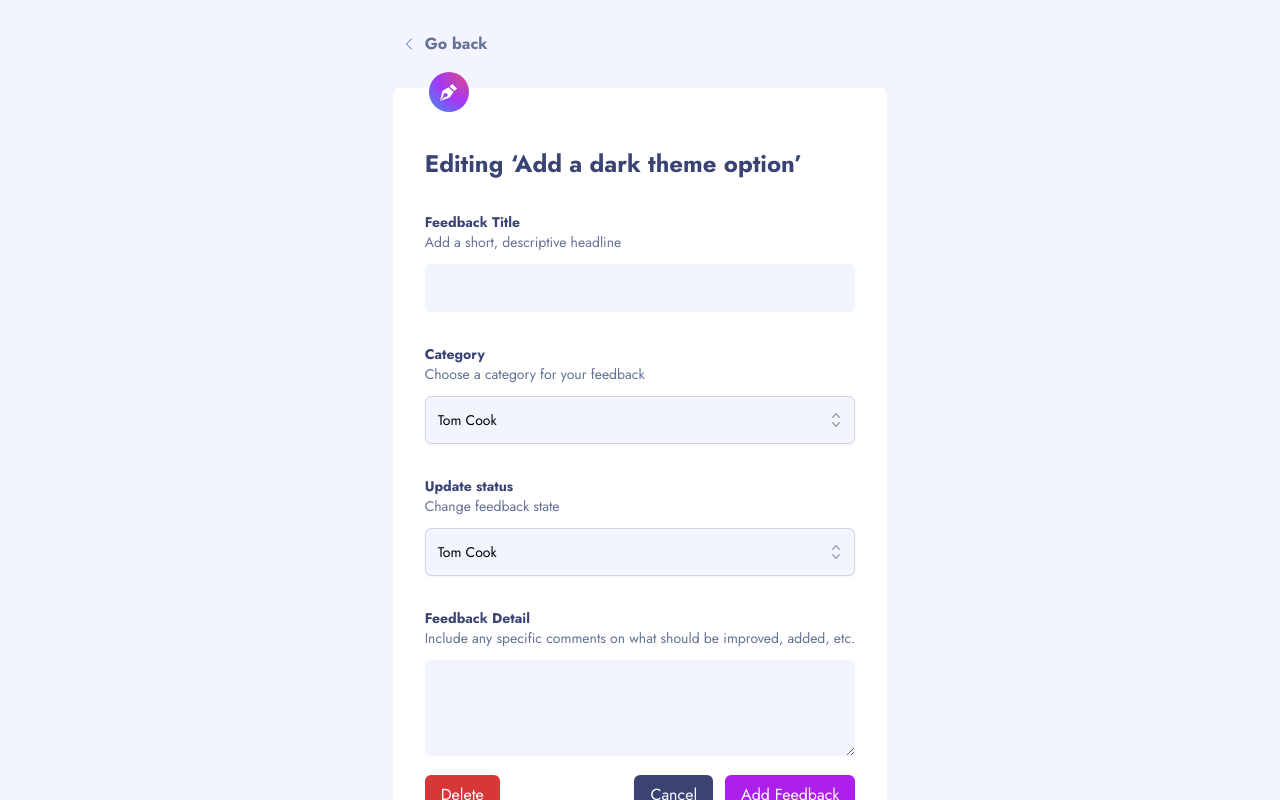
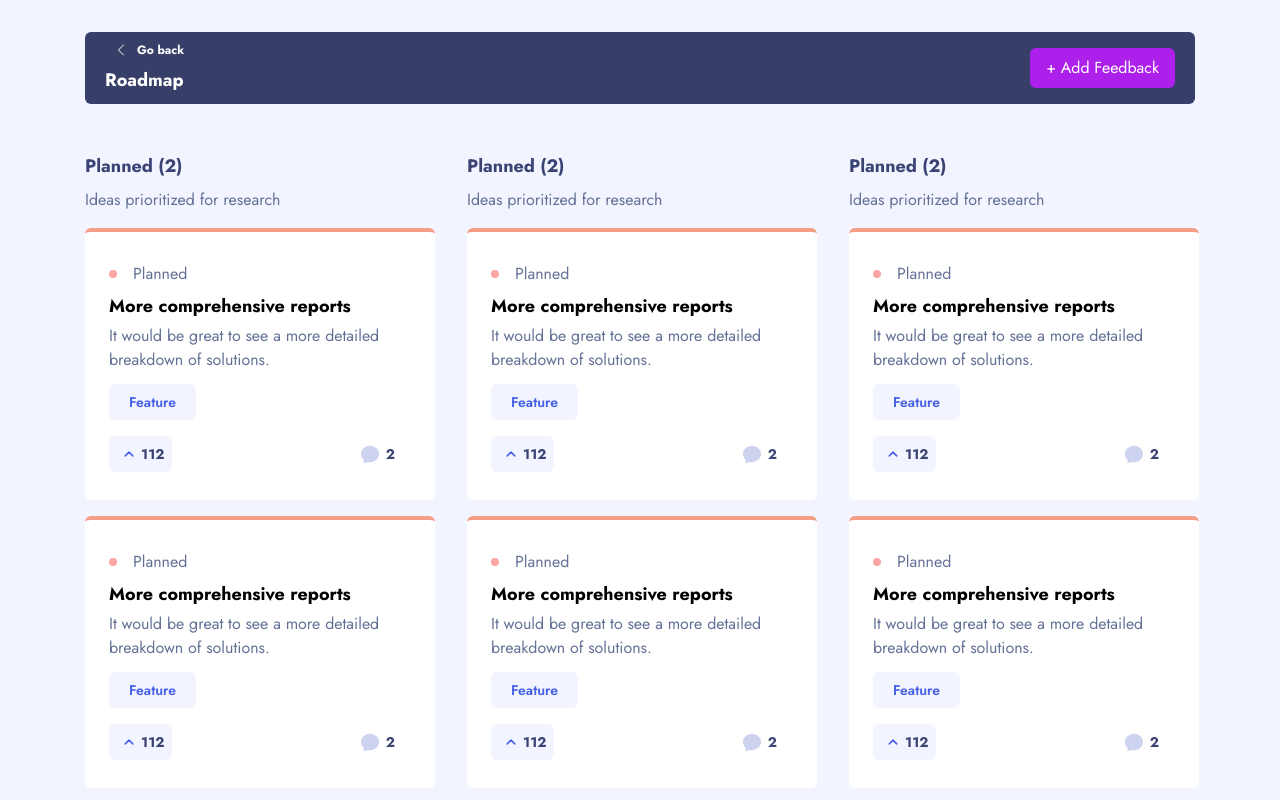
Before and after one commit to Maestro2496/feedback-app, a Next.js app: page / in a window 1280 px wide. Shown: the top 800 px of the page. Built offline with nearby package versions, Linux system fonts and the light colour scheme.

Commit message:
DESKTOP_ROADMAP

```diff
--- /dev/null
+++ b/components/roadmap/index.tsx
@@ -0,0 +1,111 @@
+function Header() {
+  return (
+    <div className="bg-[#373F68] h-[4.5rem] rounded-md flex items-center justify-between space-x-7 px-5">
+      <div className="flex flex-col items-start justify-center space-y-2">
+        <div className="flex items-start">
+          <svg
+            xmlns="http://www.w3.org/2000/svg"
+            fill="none"
+            viewBox="0 0 24 24"
+            strokeWidth={1.5}
+            stroke="currentColor"
+            className="w-8 h-4 stroke-white"
+          >
+            <path strokeLinecap="round" strokeLinejoin="round" d="M15.75 19.5L8.25 12l7.5-7.5" />
+          </svg>
+          <p className="text-white text-xs font-bold">Go back</p>
+        </div>
+        <h1 className="text-white text-lg font-bold">Roadmap</h1>
+      </div>
+
+      <button className="bg-simple-purple text-white py-2 px-4 rounded-md">+ Add Feedback</button>
+    </div>
+  );
+}
+
+function Box() {
+  return (
+    <div className="w-[21.875rem] h-[17rem] bg-white mt-2 p-6 rounded-md border-t-4 border-t-light-orange">
+      <div className="w-[17.875rem] flex items-center justify-start space-x-4 py-1.5 ">
+        <div className="w-2 h-2 rounded-full bg-red-300" />
+        <span className="text-medium-grey">Planned</span>
+      </div>
+      <h2 className="w-[17.875rem ]text-slate-blue font-bold text-lg">
+        More comprehensive reports
+      </h2>
+      <h3 className="w-[17.875rem] text-medium-grey mt-1 ">
+        It would be great to see a more detailed breakdown of solutions.
+      </h3>
+      <div className=" mt-3 text-[0.825rem] inline-block items-center rounded-md bg-very-light-blue px-5 py-2 text-sm font-semibold text-simple-blue">
+        Feature
+      </div>
+      <div className="w-[17.875rem] flex justify-between items-center mt-4 ">
+        <div className=" rounded-md flex p-2 h-fit justify-between items-center bg-very-light-blue ">
+          <svg
+            xmlns="http://www.w3.org/2000/svg"
+            fill="none"
+            viewBox="0 0 24 24"
+            strokeWidth={3}
+            className="w-6 h-3 stroke-simple-blue "
+          >
+            <path strokeLinecap="round" strokeLinejoin="round" d="M4.5 15.75l7.5-7.5 7.5 7.5" />
+          </svg>
+          <span className="inline-flex text-slate-blue font-bold text-sm">112</span>
+        </div>
+        <div className="flex space-x-1 justify-center items-center">
+          <svg
+            xmlns="http://www.w3.org/2000/svg"
+            fill="#CDD2EE"
+            viewBox="0 0 24 24"
+            strokeWidth={1.5}
+            stroke="none"
+            className="w-6 h-6"
+          >
+            <path
+              strokeLinecap="round"
+              strokeLinejoin="round"
+              d="M12 20.25c4.97 0 9-3.694 9-8.25s-4.03-8.25-9-8.25S3 7.444 3 12c0 2.104.859 4.023 2.273 5.48.432.447.74 1.04.586 1.641a4.483 4.483 0 01-.923 1.785A5.969 5.969 0 006 21c1.282 0 2.47-.402 3.445-1.087.81.22 1.668.337 2.555.337z"
+            />
+          </svg>
+          <span className="inline-flex text-slate-blue font-bold text-sm">2</span>
+        </div>
+      </div>
+    </div>
+  );
+}
+export default function Roadmap() {
+  return (
+    <div className="w-[69.375rem]">
+      <Header />
+      <div className="flex space-x-8 mt-12">
+        <div className="flex flex-col space-y-2">
+          <h2 className="text-slate-blue font-bold text-lg ">Planned (2)</h2>
+          <h3 className="text-medium-grey">Ideas prioritized for research</h3>
+          <div className="flex flex-col space-y-4 items-center justify-center">
+            <Box />
+            <Box />
+            <Box />
+          </div>
+        </div>
+        <div className="flex flex-col space-y-2">
+          <h2 className="text-slate-blue font-bold text-lg ">Planned (2)</h2>
+          <h3 className="text-medium-grey">Ideas prioritized for research</h3>
+          <div className="flex flex-col space-y-4 items-center justify-center">
+            <Box />
+            <Box />
+            <Box />
+          </div>
+        </div>
+        <div className="flex flex-col space-y-2">
+          <h2 className="text-slate-blue font-bold text-lg ">Planned (2)</h2>
+          <h3 className="text-medium-grey">Ideas prioritized for research</h3>
+          <div className="flex flex-col space-y-4 items-center justify-center">
+            <Box />
+            <Box />
+            <Box />
+          </div>
+        </div>
+      </div>
+    </div>
+  );
+}
--- a/pages/index.tsx
+++ b/pages/index.tsx
@@ -3,6 +3,7 @@ import Image from "next/image";
 import FeedBackDetails from "../components/feedbacks";
 import EditFeedBack from "../components/feedbacks/EditFeedBack";
 import NewFeedBack from "../components/feedbacks/NewFeedBack";
+import Roadmap from "../components/roadmap";
 import Suggestions from "../components/suggestions";
 import styles from "../styles/Home.module.css";
 
@@ -15,7 +16,7 @@ export default function Home() {
         <link rel="icon" href="/favicon.ico" />
       </Head>
 
-      <EditFeedBack />
+      <Roadmap />
     </div>
   );
 }
```
